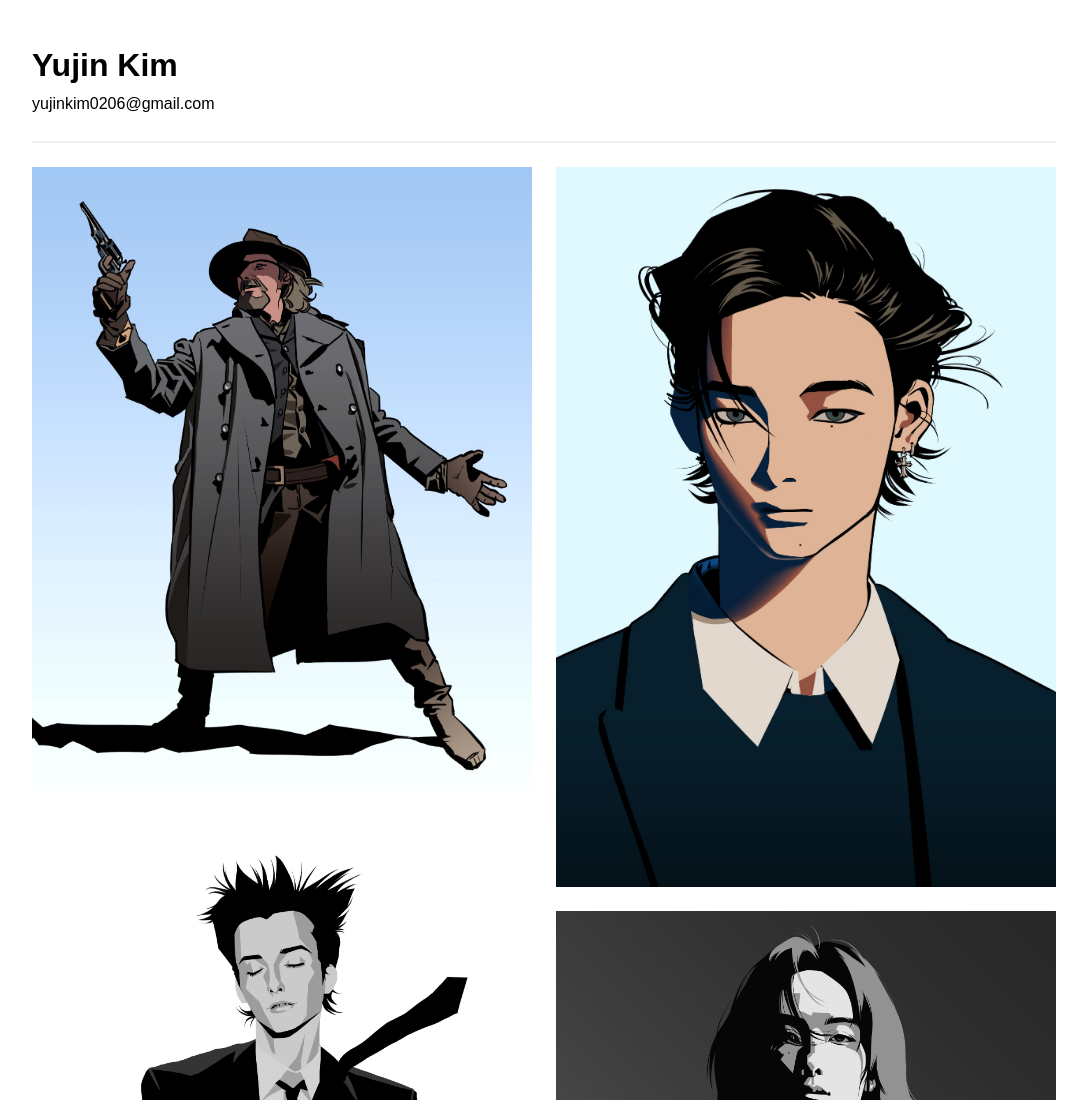
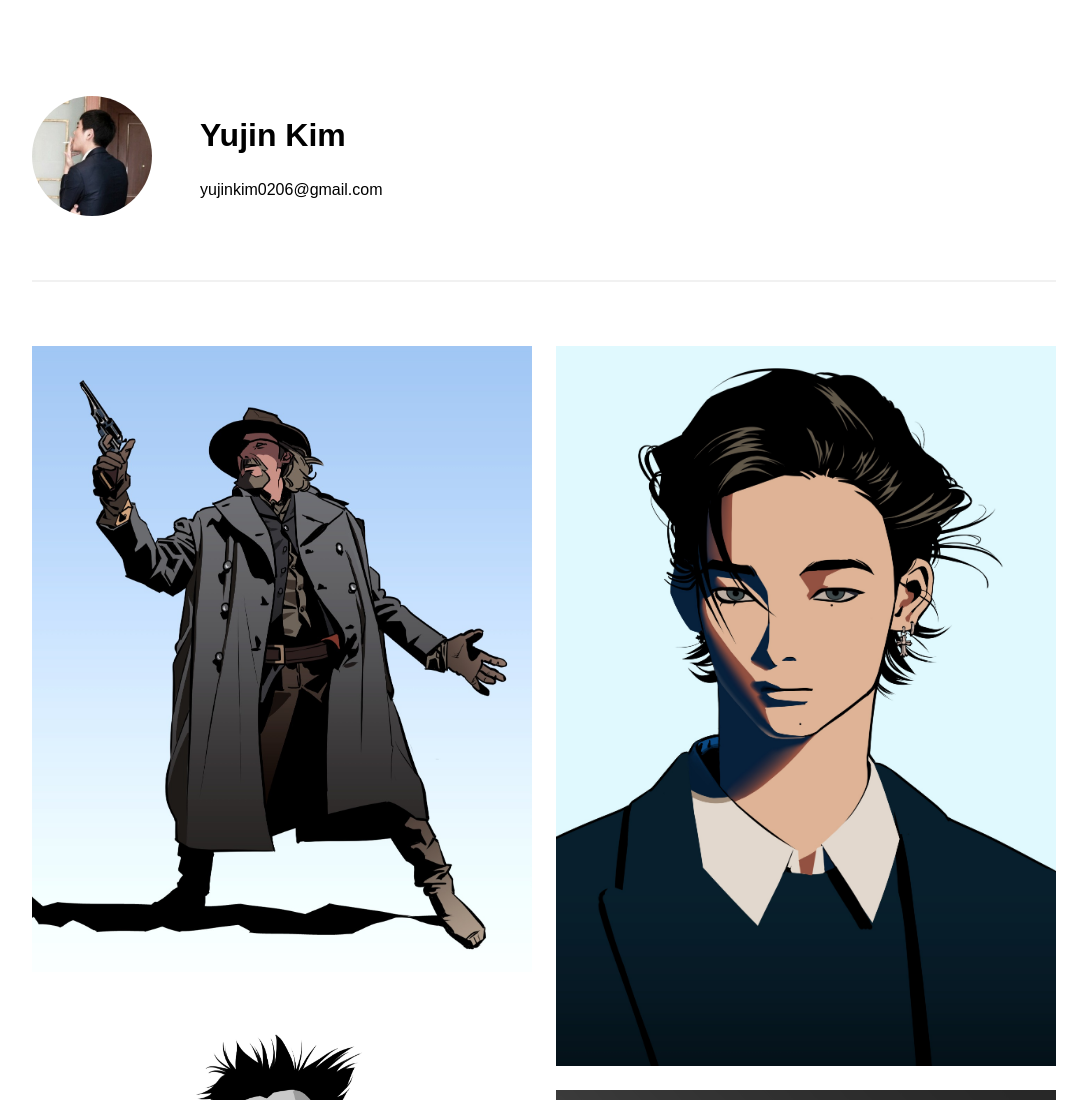
Before and after one commit to yujinkim0206/gallery, a plain HTML site: page index.html in a window 1280 px wide. Shown: the top 1100 px of the page, without its empty margins (96-1183 px from the left). Drawn offline with Linux system fonts and the light colour scheme; a web font is replaced by a local one.

Commit message:
header update

```diff
--- a/app.css
+++ b/app.css
@@ -151,12 +151,34 @@ body {
 .container {
     max-width: 1024px;
     margin: 0 auto;
-    padding: 1rem 2rem
+    padding: 2rem 2rem;
+}
+
+.header {
+    display: flex;
+    flex-direction: row;
+    align-items: center;
+    gap: 3rem;
+    border-bottom: 2px solid #f1f1f1;
+    padding: 4rem 0;
+}
+
+.profpic {
+    width: 120px;
+    height: 120px;
+    border-radius: 50%;
+    object-fit: cover;
+}
+
+.info {
+    display: flex;
+    flex-direction: column;
 }
 
 h1 {
     font-size: 2rem;
     font-weight: 700;
+    padding-bottom: 1rem;
 }
 
 p {
@@ -164,17 +186,12 @@ p {
     font-weight: 400;
 }
 
-header {
-    border-bottom: 2px solid #f1f1f1;
-    padding: 1.5rem 0;
-}
-
 .gallery {
     display: grid;
     column-gap: 1.5rem;
     grid-template-columns: repeat(2, 1fr);
     align-items: start;
-    padding: 1.5rem 0;
+    padding: 4rem 0;
 }
 
 .col {
@@ -183,9 +200,7 @@ header {
     grid-template-columns: 1fr;
 }
 
-
 .gallery img {
     width: 100%;
     height: auto;
-    display: block;
 }
--- a/index.html
+++ b/index.html
@@ -10,10 +10,13 @@
 
 <body>
     <div class="container">
-        <header>
-            <h1>Yujin Kim</h1>
-            <p>yujinkim0206@gmail.com</p>
-        </header>
+        <div class="header">
+            <img class="profpic" src="images/profile.jpg" alt="">
+            <div class="info">
+                <h1>Yujin Kim</h1>
+                <p>yujinkim0206@gmail.com</p>
+            </div>
+        </div>
         <div class="gallery">
             <div class="col">
                 <img src="images/49.jpg" alt="">
```
Also changed, not shown: images/profile.jpg (added).
